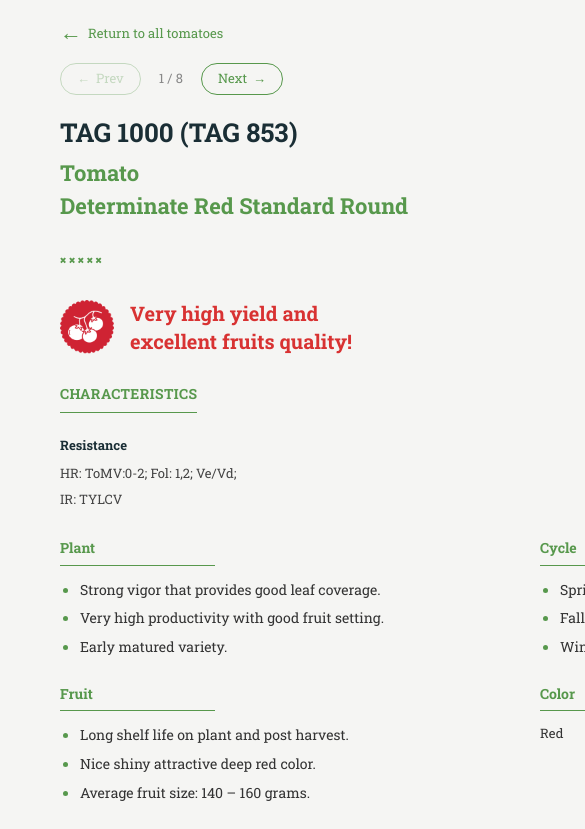
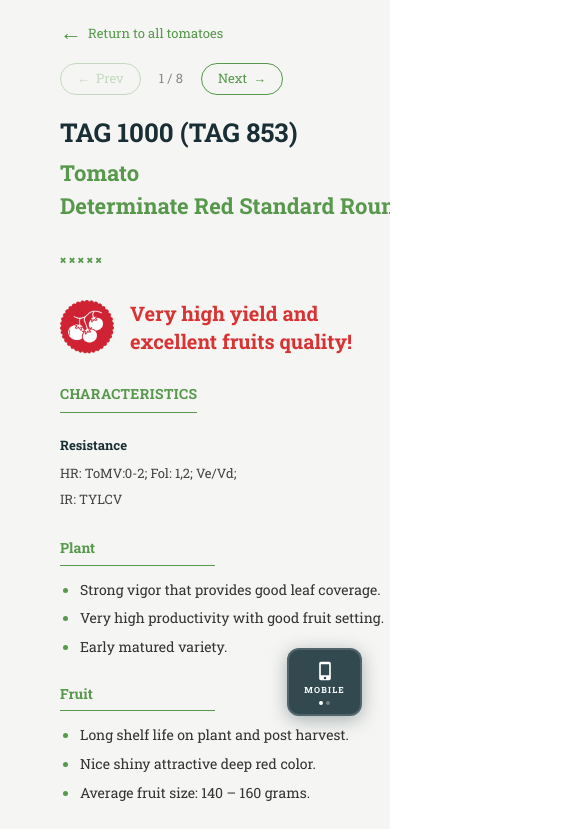
Before and after one commit to strelkaaroslav-dotcom/yaroslavstrelka.github.io, a plain HTML site: page tomato-one.html in a window 390 px wide. Shown: the part 100-929 px from the top of the page, 585 px wide, since content can reach past the window. Drawn offline with nearby package versions, Linux system fonts and the light colour scheme.

Commit message:
Update mobile.css

```diff
--- a/css/mobile.css
+++ b/css/mobile.css
@@ -1,21 +1,56 @@
+#view-toggle-btn {
+  position: fixed;
+  bottom: 28px;
+  right: 28px;
+  z-index: 9999;
+  display: flex;
+  flex-direction: column;
+  align-items: center;
+  gap: 5px;
+  background: #324950;
+  color: #fff;
+  border: 2px solid rgba(255,255,255,0.15);
+  border-radius: 12px;
+  padding: 11px 15px 9px;
+  cursor: pointer;
+  font-family: 'Roboto Slab', Georgia, serif;
+  box-shadow: 0 4px 18px rgba(50,73,80,0.4);
+  transition: background 0.2s, transform 0.15s, box-shadow 0.2s;
+  user-select: none;
+  min-width: 64px;
+  outline: none;
+}
+#view-toggle-btn:hover {
+  background: #57984C;
+  transform: translateY(-2px);
+  box-shadow: 0 8px 22px rgba(87,152,76,0.4);
+}
+#view-toggle-btn:active { transform: translateY(0); }
+#view-toggle-btn svg {
+  width: 20px; height: 20px; fill: #fff; display: block; margin: 0 auto;
+}
+#view-toggle-btn .btn-label {
+  font-size: 8.5px; font-weight: 700; letter-spacing: 1.2px;
+  text-transform: uppercase; color: #fff; line-height: 1; white-space: nowrap;
+}
+#view-toggle-btn .btn-dots { display: flex; gap: 3px; margin-top: 2px; }
+#view-toggle-btn .btn-dots span {
+  width: 4px; height: 4px; border-radius: 50%;
+  background: rgba(255,255,255,0.3); transition: background 0.2s;
+}
+#view-toggle-btn .btn-dots span.active { background: #fff; }
+
 @media (max-width: 991px) {
   html, body { height: 100%; }
-
   body {
     display: flex;
     flex-direction: column;
     min-height: 100vh;
   }
-
-  body > header { flex-shrink: 0; }
-
+  body > header  { flex-shrink: 0; }
   body > main,
   body > section { flex: 1 0 auto; }
-
-  body > footer {
-    flex-shrink: 0;
-    margin-top: auto;
-  }
+  body > footer  { flex-shrink: 0; margin-top: auto; }
 
   .vm-section .blob-right {
     right: auto;
@@ -25,25 +60,4 @@
     width: 900px;
     height: 600px;
   }
-
-  .tomato-header,
-  .pd-main {
-    min-width: 1200px !important;
-  }
-
-  .pd-main {
-    padding-bottom: 110px !important;
-  }
-
-  .pd-top-row {
-    display: flex !important;
-    flex-direction: row !important;
-    flex-wrap: nowrap !important;
-  }
-
-  .pd-top-row > div {
-    flex: 0 0 50% !important;
-    max-width: 50% !important;
-    width: 50% !important;
-  }
 }
```
